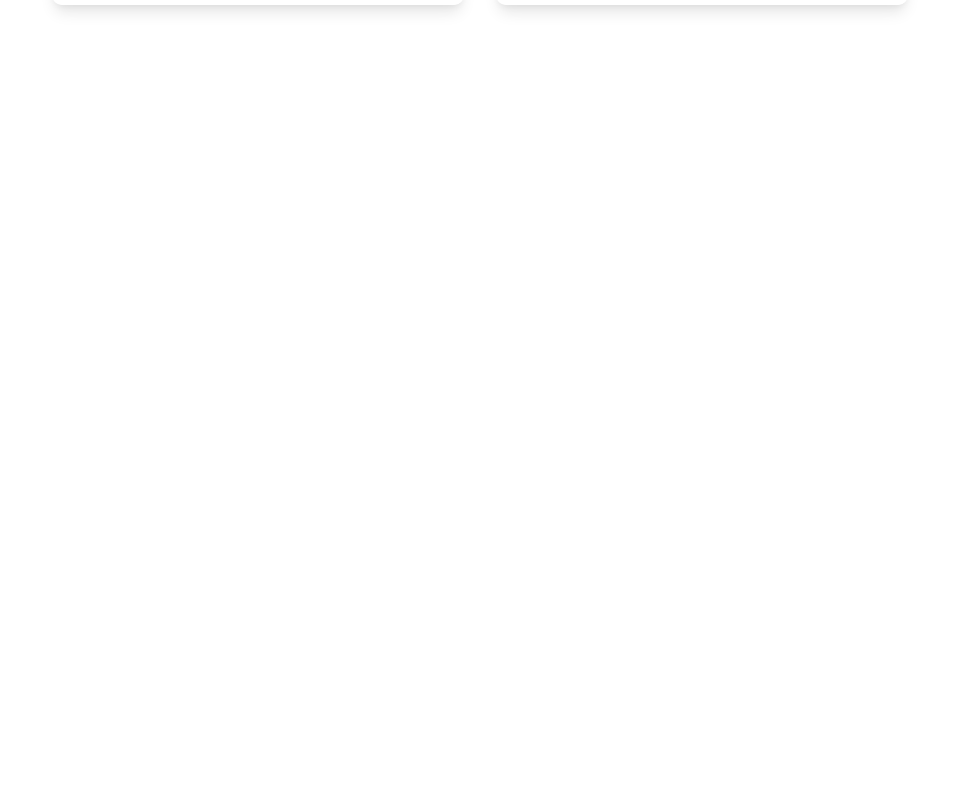
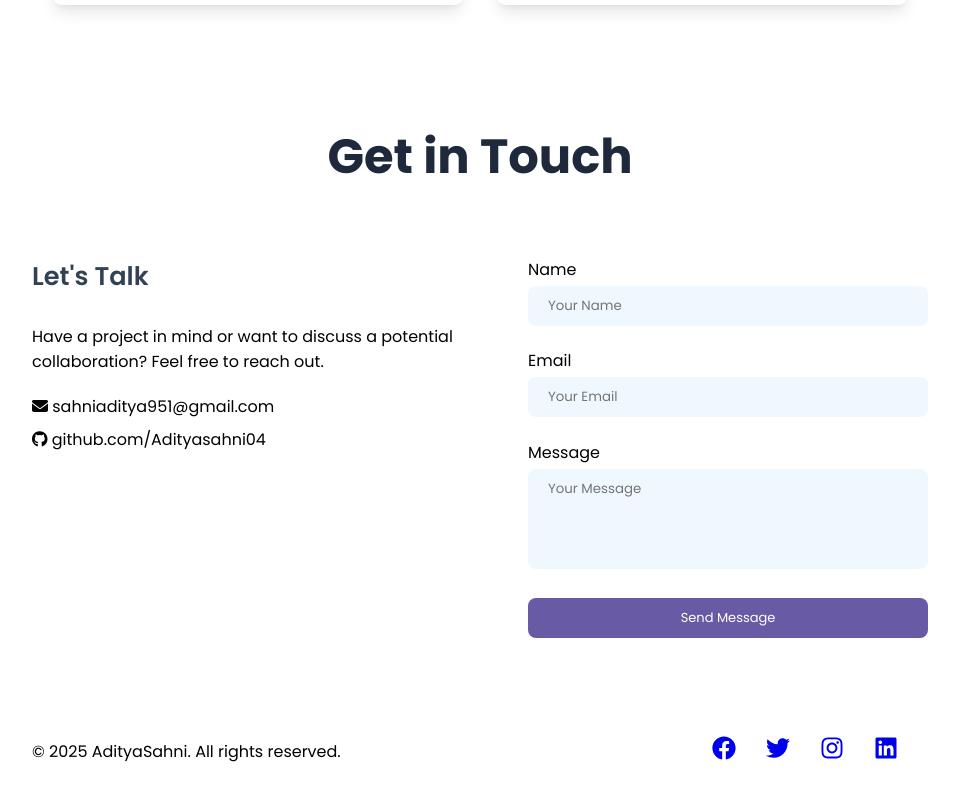
Before and after one commit to Adityasahni04/NewPortfolio, a React (Vite) app: page / in a window 1280 px wide. Shown: the part 2179-2979 px from the top of the page, without its empty margins (160-1119 px from the left). Before the commit the page ends 2300 px from the top, so only its background shows below. Built offline with nearby package versions, Linux system fonts and the light colour scheme.

Commit message:
Footer-ContactForm Added

```diff
--- a/index.html
+++ b/index.html
@@ -4,6 +4,7 @@
     <meta charset="UTF-8" />
     <link rel="icon" type="image/svg+xml" href="/vite.svg" />
     <link href="https://fonts.googleapis.com/css2?family=Poppins:wght@300;400;500;600;700&display=swap" rel="stylesheet">
+    <link rel="stylesheet" href="https://cdnjs.cloudflare.com/ajax/libs/font-awesome/6.4.2/css/all.min.css">
     <meta name="viewport" content="width=device-width, initial-scale=1.0" />
     <title>Vite + React</title>
   </head>
--- a/package.json
+++ b/package.json
@@ -11,7 +11,8 @@
   },
   "dependencies": {
     "react": "^19.0.0",
-    "react-dom": "^19.0.0"
+    "react-dom": "^19.0.0",
+    "react-icons": "^5.5.0"
   },
   "devDependencies": {
     "@eslint/js": "^9.21.0",
--- a/src/App.jsx
+++ b/src/App.jsx
@@ -6,6 +6,8 @@
 import Projects from './components/Projects'
 import Why_work_with_me from './components/Why_work_with_me'
 import HireMe from './components/HireMe'
+import ContactMe from './components/ContactMe'
+import Footer from './components/Footer'
 
 const App = () => {
   return (
@@ -16,6 +18,8 @@
       <AboutMe/>
       <HireMe/>
       <Why_work_with_me/>
+      <ContactMe/>
+      <Footer/>
     </div>
   )
 }
--- /dev/null
+++ b/src/Styles/ContactMe.css
@@ -0,0 +1,118 @@
+
+.heading{
+    font-size: 3rem;
+    font-weight: bold;
+    color: #1e293b;
+    margin-bottom: 4rem;
+    text-align: center;
+}
+.contactme{
+    width: 56rem;
+    display: flex;
+    margin-left: auto;
+    margin-right: auto;
+    gap: 2rem;
+}
+
+.socials{
+    display: flex;
+    flex-direction: column;
+    gap: 20px;
+}
+.socials h2{
+    font-weight: 600;
+    font-size: 1.6rem;
+}
+
+.contactform
+{
+    max-width: 400px;
+}
+.contactform input,textarea{
+    width: 100%;
+    padding: 10px 20px;
+    margin-bottom: 1.4rem;
+    border-radius: 8px;
+    background-color: aliceblue;
+    border: none;
+
+}
+.contactform label{
+    margin-bottom: 4px;
+    display: block;
+}
+textarea {
+    resize: none;
+}
+
+.contactform button{
+    width: 100%;
+    padding: 10px;
+    color: white;
+    background-color: #695aa6;
+    cursor: pointer;
+    font-size: small;
+    border-radius: 8px;
+    border: none;
+}
+.tail p{
+    margin-bottom: 8px;
+}
+@media (max-width: 1024px) {
+    .contactme {
+        width: 90%;
+        flex-direction: column;
+        align-items: center;
+        gap: 1.5rem;
+    }
+
+    .contactform {
+        max-width: 100%;
+    }
+}
+
+@media (max-width: 768px) {
+    .heading {
+        font-size: 2.5rem;
+        margin-bottom: 3rem;
+    }
+
+    .contactme {
+        flex-direction: column;
+        text-align: center;
+        width: 100%;
+    }
+
+    .contactform input,
+    .contactform textarea {
+        font-size: 1rem;
+        padding: 8px 15px;
+    }
+
+    .contactform button {
+        font-size: 1rem;
+        padding: 12px;
+    }
+}
+
+@media (max-width: 480px) {
+    .heading {
+        margin-bottom: 2rem;
+    }
+
+    .contactme {
+        width: 95%;
+        gap: 1rem;
+    }
+
+    .contactform input,
+    .contactform textarea {
+        font-size: 0.9rem;
+        padding: 8px;
+    }
+
+    .contactform button {
+        font-size: 0.9rem;
+        padding: 10px;
+    }
+}
--- /dev/null
+++ b/src/Styles/Footer.css
@@ -0,0 +1,24 @@
+
+.childfooter{
+    display: flex;
+    align-items: center;
+    justify-content: space-between;
+    max-width: 90%;
+    width: 56rem;
+    margin: auto;
+    margin-top: 6rem;
+    margin-bottom: 4rem;
+}
+.rightfooter a {
+    margin-right: 30px;
+    text-decoration: none;
+}
+.social-icon {
+    font-size: 1.5rem; /* Makes the icons bigger */
+    transition: transform 0.3s ease, color 0.3s ease;
+}
+
+.social-icon:hover {
+    transform: scale(1.2); /* Enlarge icon on hover */
+    color: #ffcc00; /* Change color on hover */
+}
--- a/src/Styles/HireMe.css
+++ b/src/Styles/HireMe.css
@@ -1,29 +1,51 @@
-.newcomponet{
-    background-color:#695aa6 !important;
+/* Main Component */
+.newcomponet {
+    background-color: #695aa6 !important;
 }
 
-
-
-.hireme{
+/* Hire Me Section */
+.hireme {
     display: flex;
     justify-content: space-between;
+    align-items: center;
+    max-width: 90%;
     width: 60rem;
-    margin-right: auto;
-    margin-left: auto;
-    padding: 30px ;
+    margin: 0 auto;
+    padding: 30px;
     color: white;
-    align-items: center;
+    gap: 1.5rem;
 }
 
-.text h3{
-    margin-bottom: .5rem;
+/* Text Section */
+.text h3 {
+    margin-bottom: 0.5rem;
 }
-.hirebutton button{
+
+/* Button Section */
+.hirebutton button {
     padding: 12px 24px;
     background-color: aliceblue;
-    border:none ;
+    border: none;
     font-weight: bold;
     cursor: pointer;
     font-size: large;
     border-radius: 4px;
+    transition: all 0.3s ease;
 }
+
+.hirebutton button:hover {
+    background-color: #f0f0f0;
+    transform: scale(1.05);
+}
+
+
+@media (max-width: 768px) {
+    .hireme {
+        flex-direction: column;
+        text-align: center;
+    }
+
+    .hirebutton button {
+        width: 100%;
+    }
+}
--- /dev/null
+++ b/src/components/ContactMe.jsx
@@ -0,0 +1,36 @@
+import React from 'react'
+import '../Styles/ContactMe.css'
+const ContactMe = () => {
+  return (
+    <div>
+      <h2 className='heading'>Get in Touch</h2>
+       <div className="contactme">
+        <div className="socials">
+            <div className='head'>
+                <h2>Let's Talk</h2>
+            </div>
+             <div className="middle">
+             Have a project in mind or want to discuss a potential collaboration? Feel free to reach out.
+             </div>
+             <div className="tail">
+             <p><i className="fas fa-envelope"></i>  sahniaditya951@gmail.com</p>
+             <p><i className="fab fa-github"></i>  github.com/Adityasahni04</p>
+             </div>
+        </div>
+        <div className="contactform">
+            <form>
+              <label htmlFor="Name">Name</label>
+              <input type="text" name="name" id="input" placeholder='Your Name'/>
+              <label htmlFor="Email">Email</label>
+              <input type="text" name="email" id="input" placeholder='Your Email'/>
+              <label htmlFor="Message">Message</label>
+              <textarea id="w3review" name="w3review" rows="4" cols="50" placeholder='Your Message'></textarea>
+              <button>Send Message</button>
+            </form>
+        </div>
+       </div>
+    </div>
+  )
+}
+
+export default ContactMe
--- /dev/null
+++ b/src/components/Footer.jsx
@@ -0,0 +1,57 @@
+import React from "react";
+import "../Styles/Footer.css";
+import {
+  FaFacebook,
+  FaTwitter,
+  FaInstagram,
+  FaLinkedin,
+  FaGithub,
+} from "react-icons/fa";
+
+const Footer = () => {
+  return (
+    <div className="Footer">
+      <div className="childfooter">
+        <div className="leftfooter">
+          <p>© 2025 AdityaSahni. All rights reserved.</p>
+        </div>
+        <div className="rightfooter">
+          <a
+            href="https://facebook.com/yourusername"
+            target="_blank"
+            rel="noopener noreferrer"
+            className="social-icon"
+          >
+            <FaFacebook />
+          </a>
+          <a
+            href="https://twitter.com/yourusername"
+            target="_blank"
+            rel="noopener noreferrer"
+            className="social-icon"
+          >
+            <FaTwitter />
+          </a>
+          <a
+            href="https://instagram.com/yourusername"
+            target="_blank"
+            rel="noopener noreferrer"
+            className="social-icon"
+          >
+            <FaInstagram />
+          </a>
+          <a
+            href="https://linkedin.com/in/yourusername"
+            target="_blank"
+            rel="noopener noreferrer"
+            className="social-icon"
+          >
+            <FaLinkedin />
+          </a>
+        </div>
+      </div>
+    </div>
+  );
+};
+
+export default Footer;
```
Also changed, not shown: 1 other file (tests, documents, lock files or other folders). Lines whose indentation alone changed are shown as unchanged.
